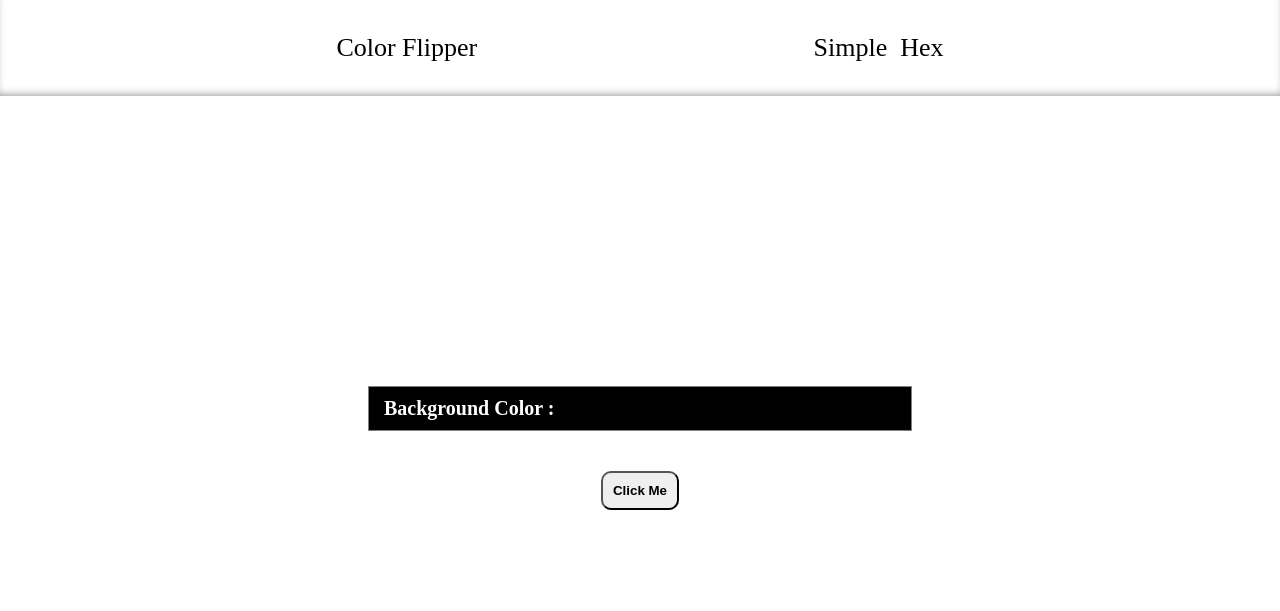
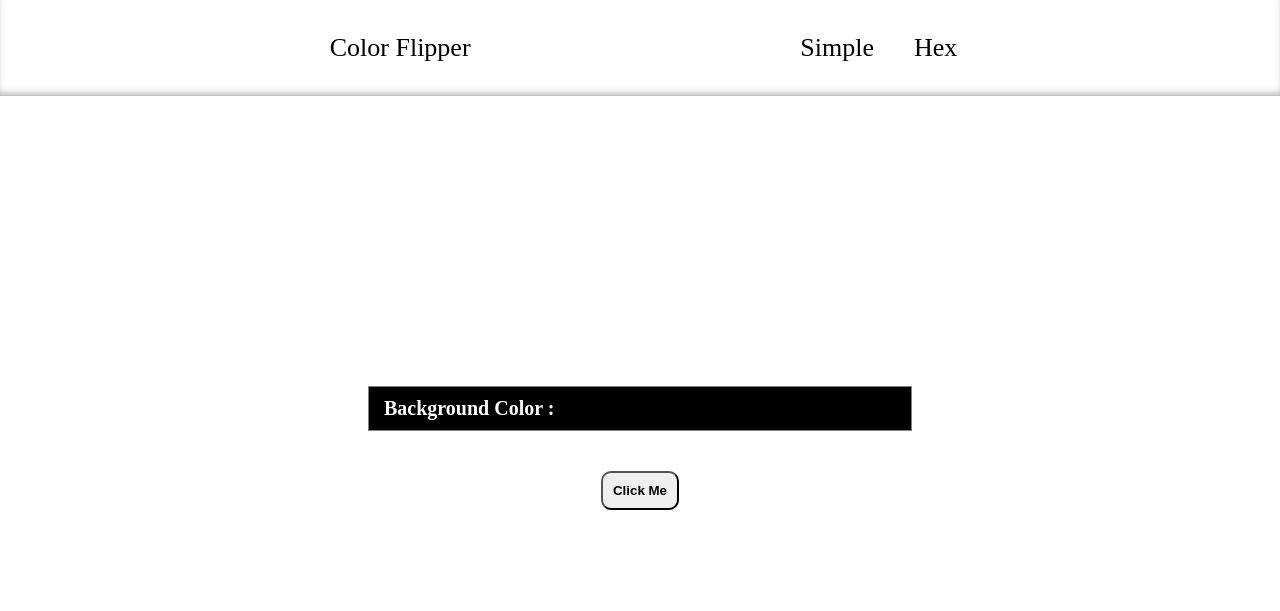
Before and after one commit to ar-AryanRai/Color-Flipper, a plain HTML site: page index.html in a window 1280 px wide. Drawn offline with Linux system fonts and the light colour scheme.

Commit message:
Update style.css

```diff
--- a/style.css
+++ b/style.css
@@ -14,7 +14,8 @@ nav{
 }
 .color-type{
   display: flex;
-  width: 130px;
+  width: 150px;
+  gap: 40px;
   justify-content: space-between;
 }
 main{
```
